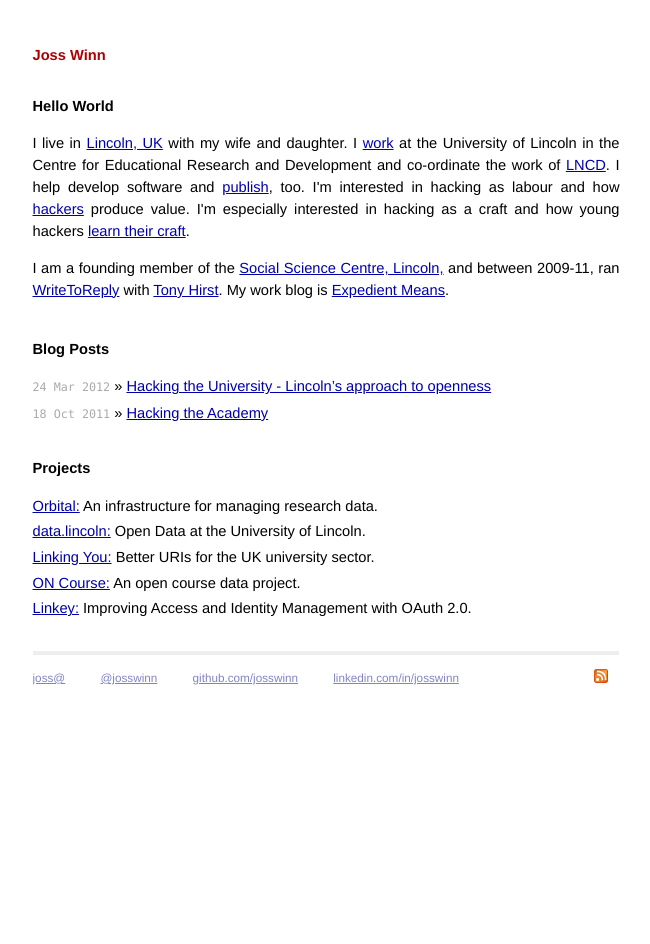
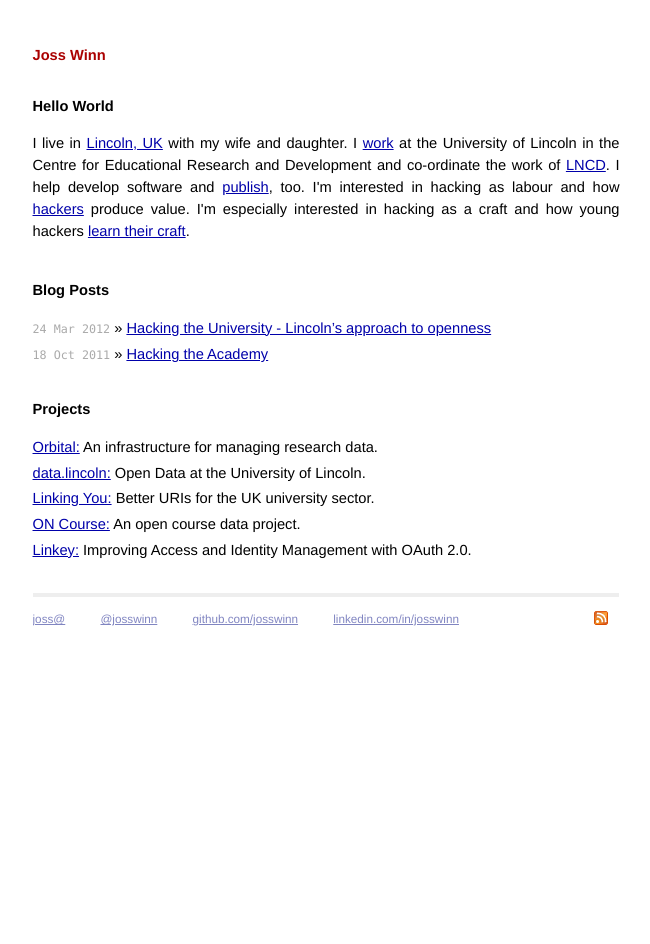
Before and after one commit to josswinn/josswinn.github.com, a Jekyll site: the page built from index.html, in a window 1280 px wide. Shown: the whole page, without its empty margins (314-964 px from the left). Built offline with Jekyll 4.4.1, drawn with Linux system fonts in a browser that asks for light colours; Markdown is read by kramdown in place of the engine named in the settings.

Commit message:
Tidied up home page

```diff
--- a/index.html
+++ b/index.html
@@ -6,7 +6,6 @@
 <div id="home">
   <h1>Hello World</h1>
   <p>I live in <a href="http://g.co/maps/kpjrz">Lincoln, UK</a> with my wife and daughter. I <a href="http://lncn.eu/joss">work</a> at the University of Lincoln in the Centre for Educational Research and Development and co-ordinate the work of <a href="http://lncd.lincoln.ac.uk">LNCD</a>. I help develop software and <a href="http://lncn.eu/ep/002210">publish</a>, too. I'm interested in hacking as labour and how <a href="http://catb.org/~esr/faqs/hacker-howto.html">hackers</a> produce value. I'm especially interested in hacking as a craft and how young hackers <a href="http://joss.blogs.lincoln.ac.uk/2012/02/25/learning-a-craft/">learn their craft</a>.</p>
-<p>I am a founding member of the <a href="http://socialsciencecentre.org.uk">Social Science Centre, Lincoln,</a> and between 2009-11, ran <a href="http://writetoreply.org/actually/2009/02/05/whats-it-all-about/">WriteToReply</a> with <a href="http://en.wikipedia.org/wiki/Tony_Hirst_(blogger)">Tony Hirst</a>. My work blog is <a href="http://joss.blogs.lincoln.ac.uk">Expedient Means</a>.</p>
   <br />
   <h1>Blog Posts</h1>
   <ul class="posts">
```
